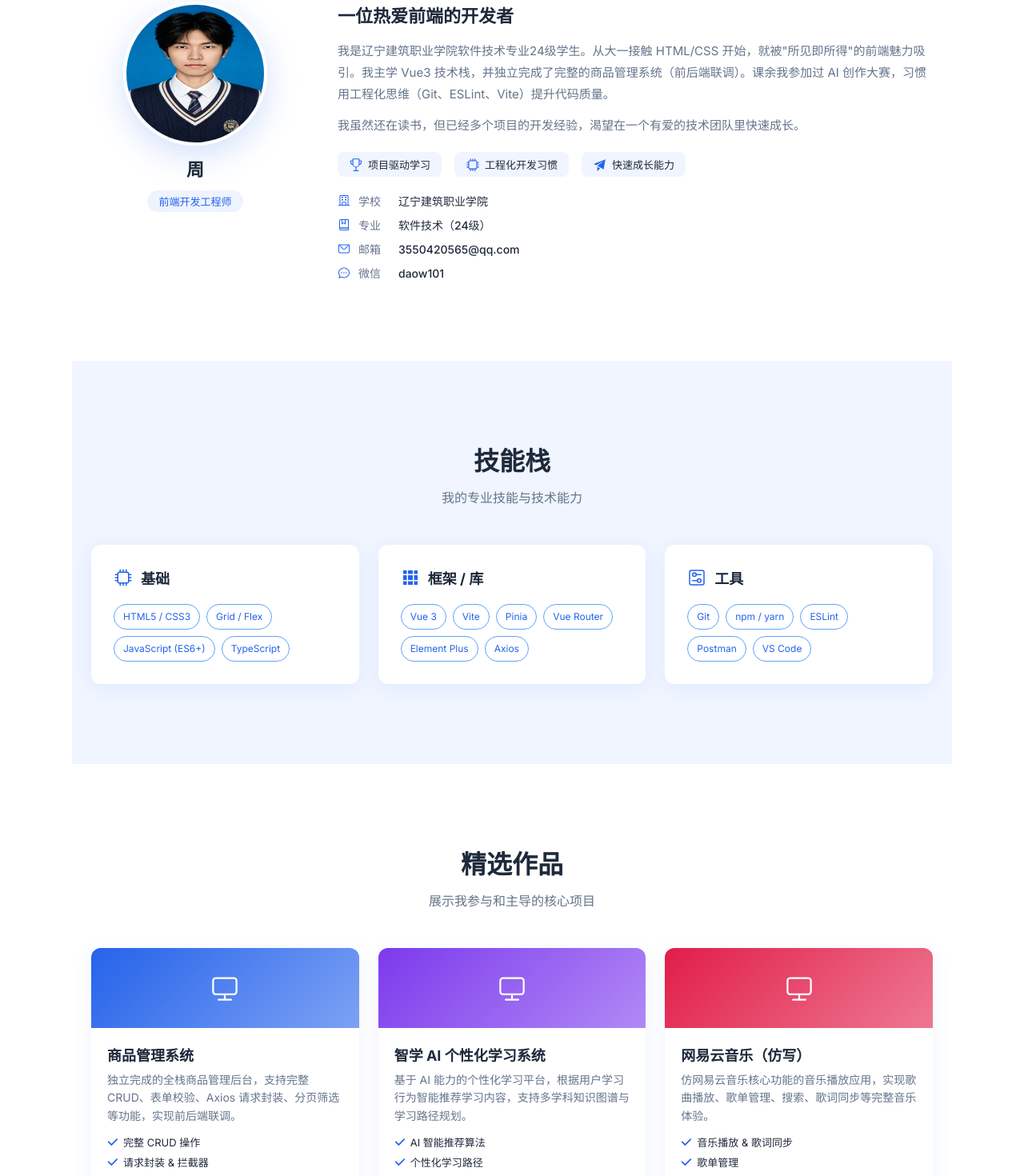
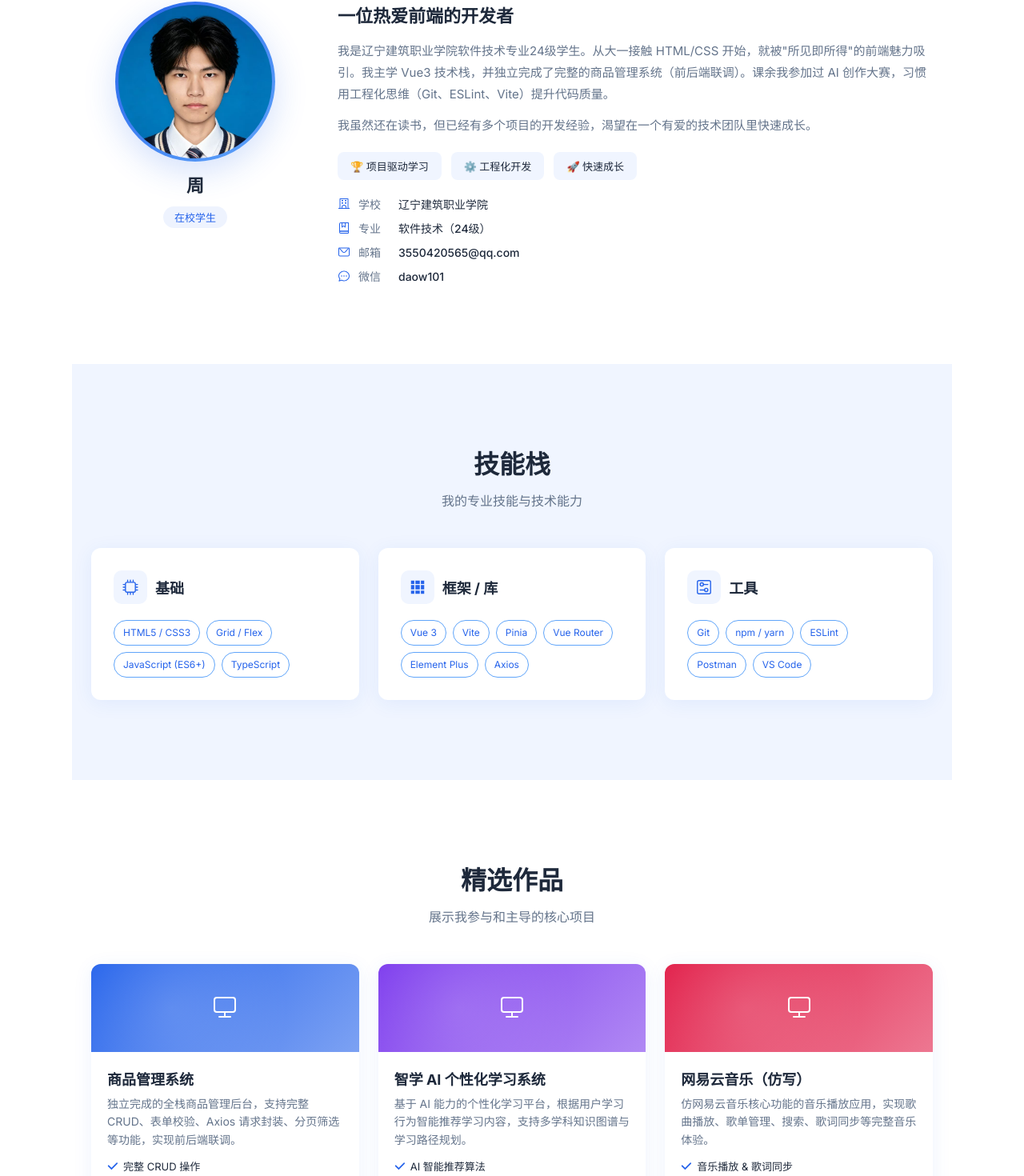
Before and after one commit to 101daodao/101dao, a Vue app in the folder vue/: page / in a window 1280 px wide. Shown: the part 1028-2498 px from the top of the page at 80% size. Built offline with nearby package versions, Linux system fonts and the light colour scheme.

Commit message:
第三版，有简单动态效果

```diff
--- a/vue/src/App.vue
+++ b/vue/src/App.vue
@@ -1,4 +1,5 @@
 <script setup>
+import { onMounted } from 'vue'
 import NavBar from './components/NavBar.vue'
 import HeroSection from './components/HeroSection.vue'
 import AboutMe from './components/AboutMe.vue'
@@ -6,6 +7,22 @@ import Skills from './components/Skills.vue'
 import Projects from './components/Projects.vue'
 import Contact from './components/Contact.vue'
 import FooterSec from './components/FooterSec.vue'
+
+onMounted(() => {
+  const observer = new IntersectionObserver(
+    (entries) => {
+      entries.forEach(e => {
+        if (e.isIntersecting) {
+          e.target.classList.add('visible')
+        } else {
+          e.target.classList.remove('visible')
+        }
+      })
+    },
+    { threshold: 0.15 }
+  )
+  document.querySelectorAll('.fade-up,.fade-left,.fade-right,.fade-scale').forEach(el => observer.observe(el))
+})
 </script>
 
 <template>
@@ -19,7 +36,3 @@ import FooterSec from './components/FooterSec.vue'
   </main>
   <FooterSec />
 </template>
-
-<style>
-/* 全局无额外样式，均由各组件 scoped 样式和 global.css 控制 */
-</style>
--- a/vue/src/assets/styles/global.css
+++ b/vue/src/assets/styles/global.css
@@ -53,6 +53,51 @@ body {
   --el-button-hover-border-color: var(--primary-light);
 }
 
+/* ===== 滚动入场动画 ===== */
+.fade-up {
+  opacity: 0;
+  transform: translateY(40px);
+  transition: opacity .7s cubic-bezier(.16,1,.3,1), transform .7s cubic-bezier(.16,1,.3,1);
+}
+.fade-up.visible {
+  opacity: 1;
+  transform: translateY(0);
+}
+.fade-left {
+  opacity: 0;
+  transform: translateX(-40px);
+  transition: opacity .7s cubic-bezier(.16,1,.3,1), transform .7s cubic-bezier(.16,1,.3,1);
+}
+.fade-left.visible {
+  opacity: 1;
+  transform: translateX(0);
+}
+.fade-right {
+  opacity: 0;
+  transform: translateX(40px);
+  transition: opacity .7s cubic-bezier(.16,1,.3,1), transform .7s cubic-bezier(.16,1,.3,1);
+}
+.fade-right.visible {
+  opacity: 1;
+  transform: translateX(0);
+}
+.fade-scale {
+  opacity: 0;
+  transform: scale(.9);
+  transition: opacity .7s cubic-bezier(.16,1,.3,1), transform .7s cubic-bezier(.16,1,.3,1);
+}
+.fade-scale.visible {
+  opacity: 1;
+  transform: scale(1);
+}
+
+/* 交错延迟 */
+.delay-1 { transition-delay: .1s; }
+.delay-2 { transition-delay: .2s; }
+.delay-3 { transition-delay: .3s; }
+.delay-4 { transition-delay: .4s; }
+.delay-5 { transition-delay: .5s; }
+
 @media (max-width: 768px) {
   .section { padding: 60px 16px; }
   .section-title { font-size: 24px; }
--- a/vue/src/components/AboutMe.vue
+++ b/vue/src/components/AboutMe.vue
@@ -9,35 +9,28 @@ const info = [
 
 <template>
   <section id="about" class="section">
-    <h2 class="section-title">关于我</h2>
-    <p class="section-subtitle">了解更多关于我的故事</p>
+    <h2 class="section-title fade-up">关于我</h2>
+    <p class="section-subtitle fade-up delay-1">了解更多关于我的故事</p>
 
     <div class="about-grid">
-      <div class="avatar-area">
-        <img src="../image/tx.jpg" alt="头像" class="avatar" />
+      <div class="avatar-area fade-left delay-2">
+        <div class="avatar-ring">
+          <img src="../image/tx.jpg" alt="头像" class="avatar" />
+        </div>
         <h3 class="name">周</h3>
-        <span class="title-tag">前端开发工程师</span>
+        <span class="title-tag">在校学生</span>
       </div>
-      <div class="info-area">
+      <div class="info-area fade-right delay-2">
         <h3>一位热爱前端的开发者</h3>
         <p class="bio">
           我是辽宁建筑职业学院软件技术专业24级学生。从大一接触 HTML/CSS 开始，就被"所见即所得"的前端魅力吸引。我主学 Vue3 技术栈，并独立完成了完整的商品管理系统（前后端联调）。课余我参加过 AI 创作大赛，习惯用工程化思维（Git、ESLint、Vite）提升代码质量。
         </p>
         <p class="bio">
-          我虽然还在读书，但已经多个项目的开发经验，渴望在一个有爱的技术团队里快速成长。
+          我虽然还在读书，但已经有多个项目的开发经验，渴望在一个有爱的技术团队里快速成长。
         </p>
         <div class="highlights">
-          <div class="hl-item">
-            <el-icon :size="18" color="var(--primary)"><Trophy /></el-icon>
-            <span>项目驱动学习</span>
-          </div>
-          <div class="hl-item">
-            <el-icon :size="18" color="var(--primary)"><Cpu /></el-icon>
-            <span>工程化开发习惯</span>
-          </div>
-          <div class="hl-item">
-            <el-icon :size="18" color="var(--primary)"><Promotion /></el-icon>
-            <span>快速成长能力</span>
+          <div class="hl-item" v-for="(h, i) in ['🏆 项目驱动学习', '⚙️ 工程化开发', '🚀 快速成长']" :key="i">
+            {{ h }}
           </div>
         </div>
         <div class="info-list">
@@ -59,12 +52,20 @@ const info = [
 .avatar-area {
   display: flex; flex-direction: column; align-items: center; gap: 12px;
 }
+.avatar-ring {
+  width: 200px; height: 200px; border-radius: 50%; padding: 4px;
+  background: linear-gradient(135deg, var(--primary), var(--primary-light));
+  box-shadow: 0 12px 40px rgba(37,99,235,.2);
+  animation: ring-pulse 3s ease-in-out infinite;
+}
+@keyframes ring-pulse {
+  0%, 100% { box-shadow: 0 12px 40px rgba(37,99,235,.2); }
+  50% { box-shadow: 0 12px 50px rgba(37,99,235,.35); }
+}
 .avatar {
-  width: 180px; height: 180px; border-radius: 50%;
-  background: linear-gradient(135deg, var(--primary), var(--primary-light));
-  display: flex; align-items: center; justify-content: center;
-  box-shadow: 0 12px 40px rgba(37,99,235,.2);
-  border: 4px solid #fff;
+  width: 100%; height: 100%; border-radius: 50%;
+  object-fit: cover; object-position: center top;
+  display: block;
 }
 .name { font-size: 22px; font-weight: 700; margin: 0; }
 .title-tag {
@@ -75,11 +76,15 @@ const info = [
 .bio {
   color: var(--text-secondary); line-height: 1.8; margin-bottom: 12px; font-size: 15px;
 }
-.highlights { display: flex; gap: 16px; margin: 20px 0; flex-wrap: wrap; }
+.highlights { display: flex; gap: 12px; margin: 20px 0; flex-wrap: wrap; }
 .hl-item {
-  display: flex; align-items: center; gap: 6px;
-  padding: 6px 14px; border-radius: 8px;
+  padding: 8px 16px; border-radius: 8px;
   background: var(--bg-soft); font-size: 13px; font-weight: 500;
+  transition: transform .2s, box-shadow .2s;
+}
+.hl-item:hover {
+  transform: translateY(-2px);
+  box-shadow: 0 4px 12px rgba(37,99,235,.1);
 }
 .info-list { display: flex; flex-direction: column; gap: 10px; }
 .info-item {
@@ -90,7 +95,7 @@ const info = [
 
 @media (max-width: 768px) {
   .about-grid { grid-template-columns: 1fr; text-align: center; }
-  .avatar { width: 140px; height: 140px; }
+  .avatar-ring { width: 150px; height: 150px; }
   .hl-item { justify-content: center; }
   .info-item { justify-content: center; }
 }
--- a/vue/src/components/Projects.vue
+++ b/vue/src/components/Projects.vue
@@ -26,13 +26,16 @@ const projects = [
 
 <template>
   <section id="projects" class="section">
-    <h2 class="section-title">精选作品</h2>
-    <p class="section-subtitle">展示我参与和主导的核心项目</p>
+    <h2 class="section-title fade-up">精选作品</h2>
+    <p class="section-subtitle fade-up delay-1">展示我参与和主导的核心项目</p>
 
     <div class="project-grid">
-      <div v-for="(p, i) in projects" :key="i" class="project-card">
+      <div v-for="(p, i) in projects" :key="i"
+        class="project-card fade-up" :class="'delay-' + (i + 2)">
         <div class="card-top" :style="{ background: `linear-gradient(135deg, ${p.color}, ${p.color}99)` }">
-          <el-icon :size="36" color="#fff"><Monitor /></el-icon>
+          <div class="card-icon">
+            <el-icon :size="32" color="#fff"><Monitor /></el-icon>
+          </div>
         </div>
         <div class="card-body">
           <h3>{{ p.title }}</h3>
@@ -58,15 +61,21 @@ const projects = [
 }
 .project-card {
   background: #fff; border-radius: var(--radius); overflow: hidden;
-  box-shadow: var(--shadow); transition: transform .25s, box-shadow .25s;
+  box-shadow: var(--shadow); transition: transform .3s, box-shadow .3s;
 }
 .project-card:hover {
-  transform: translateY(-6px);
-  box-shadow: 0 12px 40px rgba(37,99,235,.12);
+  transform: translateY(-8px);
+  box-shadow: 0 16px 48px rgba(37,99,235,.15);
 }
 .card-top {
-  height: 100px; display: flex; align-items: center; justify-content: center;
+  height: 110px; display: flex; align-items: center; justify-content: center;
+  position: relative; overflow: hidden;
 }
+.card-top::after {
+  content: ''; position: absolute; inset: 0;
+  background: radial-gradient(circle at 30% 50%, rgba(255,255,255,.15) 0%, transparent 60%);
+}
+.card-icon { position: relative; z-index: 1; }
 .card-body { padding: 20px; }
 .card-body h3 { font-size: 18px; font-weight: 700; margin-bottom: 8px; }
 .desc { font-size: 14px; color: var(--text-secondary); line-height: 1.6; margin-bottom: 12px; }
--- a/vue/src/components/Skills.vue
+++ b/vue/src/components/Skills.vue
@@ -20,13 +20,16 @@ const categories = [
 
 <template>
   <section id="skills" class="section" style="background: var(--bg-soft);">
-    <h2 class="section-title">技能栈</h2>
-    <p class="section-subtitle">我的专业技能与技术能力</p>
+    <h2 class="section-title fade-up">技能栈</h2>
+    <p class="section-subtitle fade-up delay-1">我的专业技能与技术能力</p>
 
     <div class="skills-grid">
-      <div v-for="cat in categories" :key="cat.title" class="skill-card">
+      <div v-for="(cat, i) in categories" :key="cat.title"
+        class="skill-card fade-up" :class="'delay-' + (i + 2)">
         <div class="card-header">
-          <el-icon :size="24" color="var(--primary)"><component :is="cat.icon" /></el-icon>
+          <div class="icon-box">
+            <el-icon :size="22" color="var(--primary)"><component :is="cat.icon" /></el-icon>
+          </div>
           <h3>{{ cat.title }}</h3>
         </div>
         <div class="tag-list">
@@ -45,15 +48,29 @@ const categories = [
 }
 .skill-card {
   background: #fff; border-radius: var(--radius); padding: 28px;
-  box-shadow: var(--shadow); transition: transform .2s;
+  box-shadow: var(--shadow); transition: transform .25s, box-shadow .25s;
 }
-.skill-card:hover { transform: translateY(-4px); }
+.skill-card:hover {
+  transform: translateY(-6px);
+  box-shadow: 0 12px 40px rgba(37,99,235,.12);
+}
 .card-header {
   display: flex; align-items: center; gap: 10px; margin-bottom: 20px;
 }
+.icon-box {
+  width: 42px; height: 42px; border-radius: 10px;
+  background: var(--bg-soft); display: flex; align-items: center; justify-content: center;
+}
 .card-header h3 { font-size: 18px; font-weight: 700; }
 .tag-list { display: flex; flex-wrap: wrap; gap: 8px; }
-.tech-tag { border-color: var(--primary-light); color: var(--primary); }
+.tech-tag {
+  border-color: var(--primary-light); color: var(--primary);
+  transition: transform .2s, background .2s;
+}
+.tech-tag:hover {
+  transform: scale(1.05);
+  background: rgba(37,99,235,.06);
+}
 
 @media (max-width: 768px) {
   .skills-grid { grid-template-columns: 1fr; }
```
Also changed, not shown: vue/src/components/Contact.vue (+13 -7 lines).
